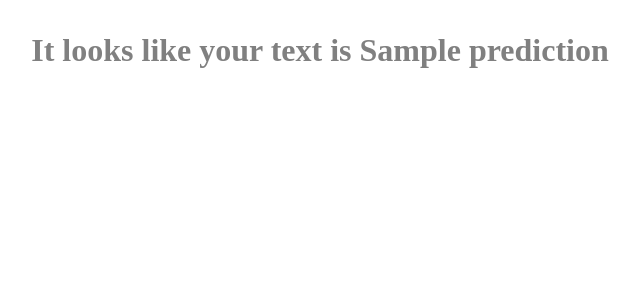
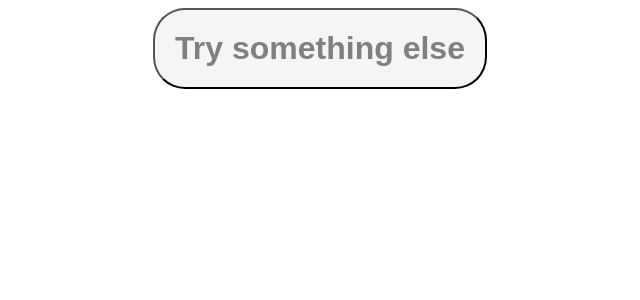
Before and after one commit to OlenaBL/nlp, a Flask app: template templates/result.html in a window 1280 px wide. Shown: the top 300 px of the page, without its empty margins (320-960 px from the left). Run offline with Flask 2, Linux system fonts and the light colour scheme; the template is opened without the code that fills it: most values are stand-ins (such as "Sample title", 1, 10 or a date in 2020).

Commit message:
Update result.html

```diff
--- a/templates/result.html
+++ b/templates/result.html
@@ -35,7 +35,7 @@
     </style>
 </head>
 <body>
-	<div class="results"><h3>It looks like your text is {{prediction}}</h3></div>
-	<!--<input type="button" value="Try something else" id="try" onclick="window.location.href='https://olenaml1.herokuapp.com'">-->
+	<!--<div class="results"><h3>It looks like your text is {{prediction}}</h3></div>-->
+	<input type="button" value="Try something else" id="try" onclick="window.location.href='https://olenaml1.herokuapp.com'">
 </body>
 </html>
```
